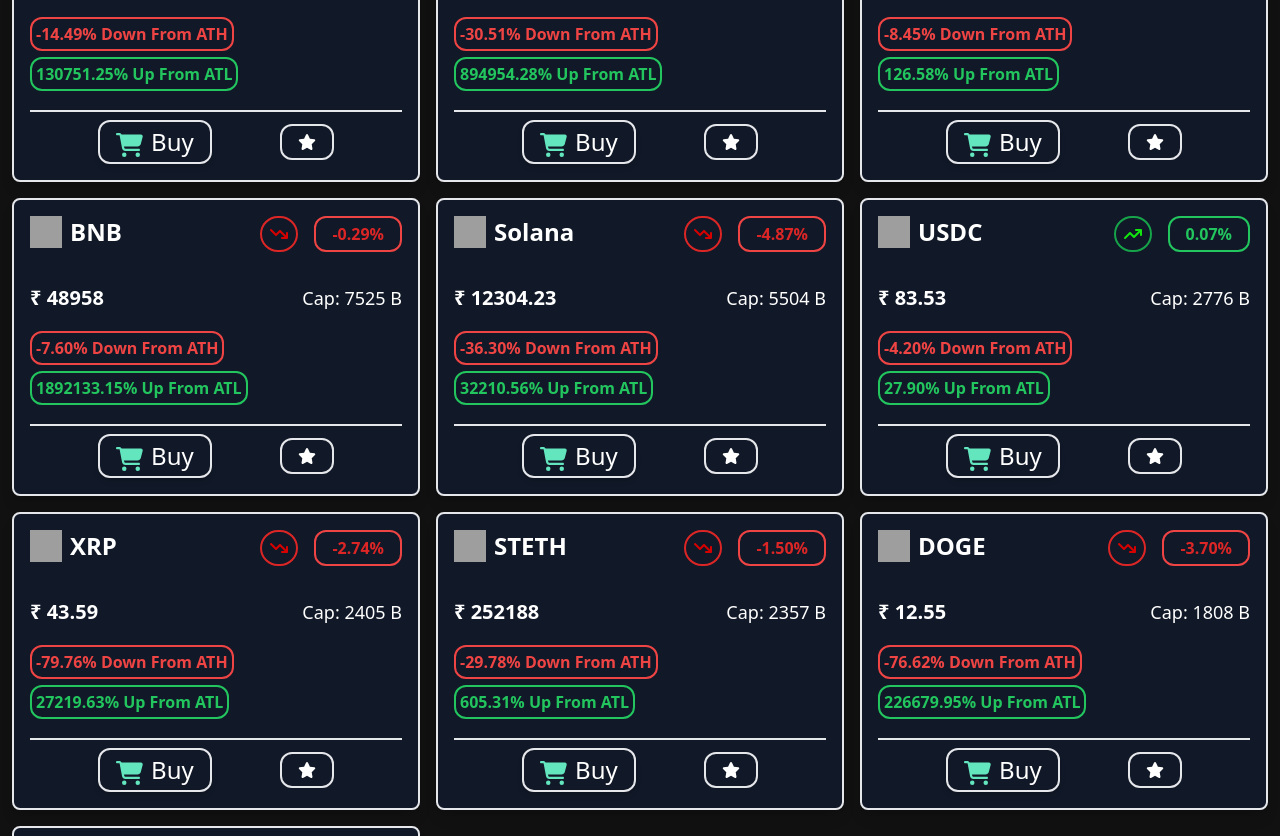
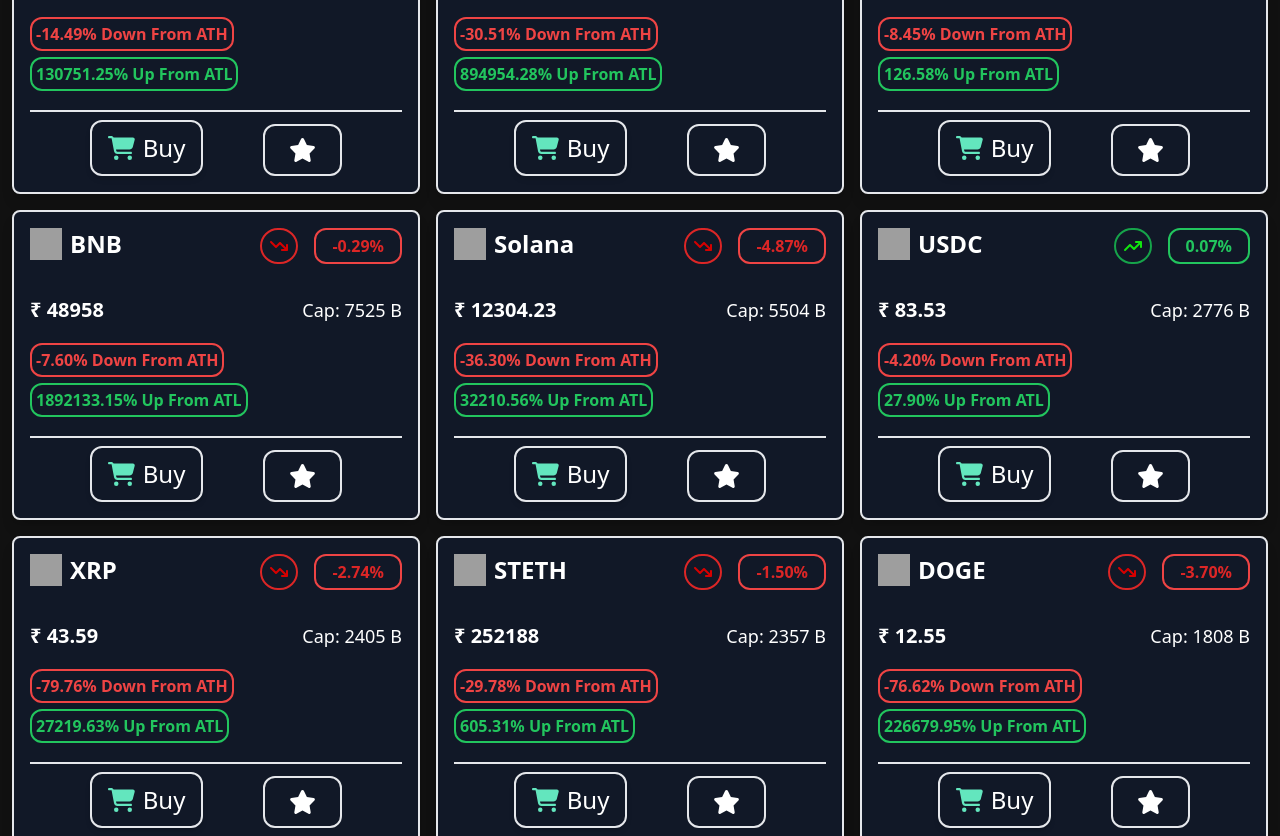
Before and after one commit to devmalya99/BitSafari, a React (Vite) app: page /home in a window 1280 px wide. Shown: the part 860-1696 px from the top of the page. Built offline with nearby package versions, Linux system fonts and the light colour scheme; grey boxes are pictures that could not be loaded; a web font is replaced by a local one.

Commit message:
wishlist fixed7.1

```diff
--- a/src/components/Cards/CryptoGridCard.jsx
+++ b/src/components/Cards/CryptoGridCard.jsx
@@ -7,11 +7,13 @@
 import { FontAwesomeIcon } from "@fortawesome/react-fontawesome";
 import { motion } from "framer-motion";
 import { useDebugValue, useState } from "react";
-import { useDispatch } from "react-redux";
-import { addToWatchlist } from "../../Pages/Dashboard/WatchList/watchlistSlice";
+import { useDispatch, useSelector } from "react-redux";
+import { addToWatchlist, removeFromWatchList } from "../../Pages/Dashboard/WatchList/watchlistSlice";
 
 const CryptoGridCard = ({ data }) => {
-  const [added, setAdded] = useState(false);
+
+  const list = useSelector((store)=>store.watchList.list)
+  console.log(list)
   const {
     id,
     symbol,
@@ -28,8 +30,12 @@
   const isGreen = price_change_percentage_24h > 0;
 
   const handleWishList = (coin) => {
-    setAdded(true);
-    dispatch(addToWatchlist(coin));
+    if(list.includes(coin))
+      {
+        dispatch(removeFromWatchList(coin.id));
+      }else{
+        dispatch(addToWatchlist(coin));
+      }
   };
 
   return (
@@ -108,7 +114,7 @@
         </div>
 
         <div className="footer-div flex justify-evenly border-t-2">
-          <div className="Buy Div mt-2 border-2 rounded-xl px-4 py-1 cursor-pointer hover:bg-blue-500 hover:shadow-blue-500 shadow-md ">
+          <div className="Buy Div flex items-center mt-2 border-2 rounded-xl px-4 py-1 cursor-pointer hover:bg-blue-500 hover:shadow-blue-500 shadow-md ">
             <FontAwesomeIcon
               icon={faCartShopping}
               size="xl"
@@ -120,12 +126,12 @@
           <div className="mt-3">
             <span
               onClick={() => handleWishList(data)}
-              className="flex justify-center px-4 py-2 border-2 rounded-xl "
+              className="flex justify-center hover:bg-yellow-300 px-6 py-3 border-2 rounded-xl "
             >
-              {added ? (
-                <FontAwesomeIcon icon={faStar} style={{ color: "#FFD43B" }} />
+              {list.includes(data) ? (
+                <FontAwesomeIcon icon={faStar} size='xl' style={{ color: "#FFD43B" }} />
               ) : (
-                <FontAwesomeIcon icon={faStar} />
+                <FontAwesomeIcon icon={faStar} size='xl'/>
               )}
             </span>
           </div>
```
